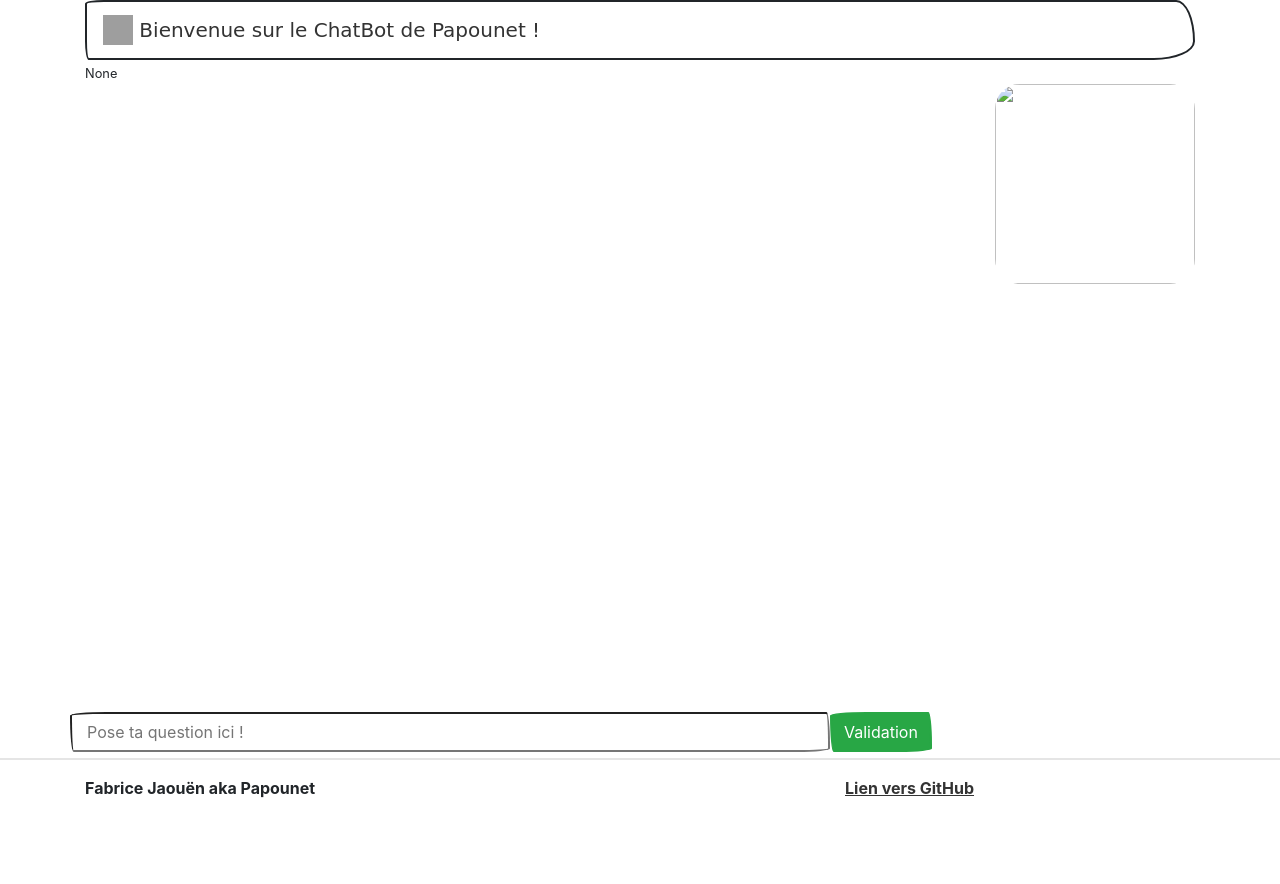
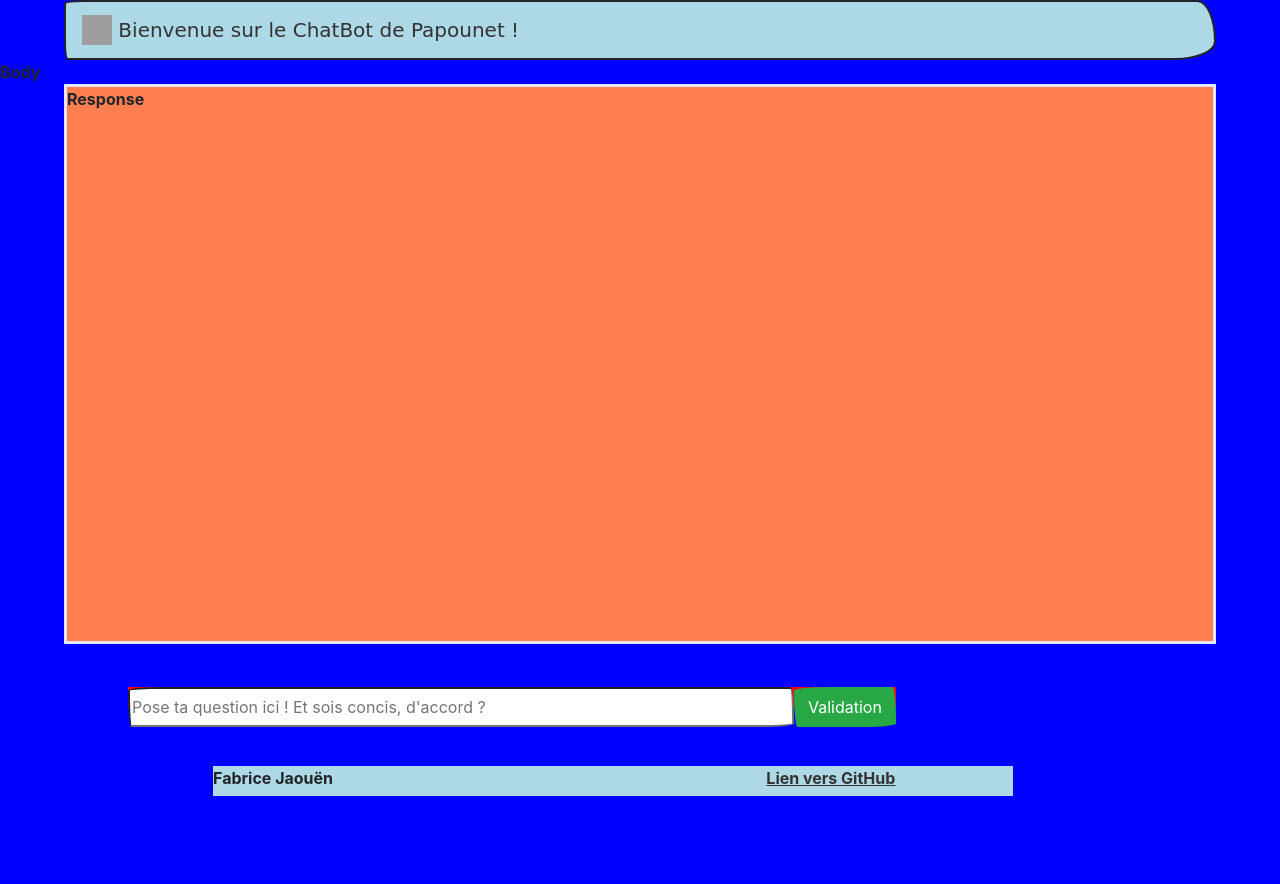
Before and after one commit to Fabrice-64/0C_Project_7, a Flask app: page / in a window 1280 px wide. Before the commit the page ends 798 px from the top, so only its background shows below. Run offline with Flask 2, Linux system fonts and the light colour scheme; some libraries are stand-ins or nearby versions; some web fonts are replaced; grey boxes are pictures that could not be loaded.

Commit message:
Draft of HTML interface up and running

```diff
--- a/chatbot/app/routes.py
+++ b/chatbot/app/routes.py
@@ -1,24 +1,18 @@
-from flask import render_template, flash, request
+from flask import render_template, request, jsonify
 from app import app
-from app.forms import QuestionForm
-from app.controller.question_parser import QuestionParser
-from app.controller.api_folder.api_wikipedia import WikipediaApi
-from app.controller.api_folder.api_google_maps import GoogleApi
+from app.controller.question_processing import QuestionProcessing
 
 
 @app.route('/')
-@app.route('/question', methods=['GET', 'POST'])
 def question():
-    question = QuestionForm()
-    wikipedia_response=""
-    google_map = ""
-    if question.validate_on_submit():
-        question_to_parse = QuestionParser()
-        request_to_send = question_to_parse.parsing_process(question.question.data)
-        parsed_question = WikipediaApi()
-        exact_location = parsed_question.push_exact_location_name(request_to_send)
-        wikipedia_response = parsed_question.from_location_to_summary(exact_location)
-        google_map = GoogleApi()
-        google_map = google_map.get_map(exact_location)
+    return render_template('question.html')
 
-    return render_template('question.html', question=question, wikipedia_response=wikipedia_response, google_map=google_map)
+
+@app.route('/process_question')
+def process_question():
+    question = request.args.get('question', "None", type=str)
+    processed_question = QuestionProcessing()
+    processed_question = processed_question.question_processing(question)
+    return jsonify(result=processed_question[0],
+                   wikipedia_response=processed_question[1],
+                   google_map=processed_question[2])
--- a/chatbot/app/templates/base.html
+++ b/chatbot/app/templates/base.html
@@ -3,22 +3,37 @@
 <html>
     <head>
         <meta charset="utf-8" />
-        <!--<link rel="stylesheet" href="./bootstrap/styles/bootstrap.min.css">-->
+        <script type=text/javascript>
+            $SCRIPT_ROOT = {{ request.script_root|tojson|safe }};
+        </script>
+         <script src="{{ url_for('static', filename='jquery-3.5.1.min.js') }}"></script>
+         <script src="{{ url_for('static', filename='scripts/bootstrap.min.js') }}"></script>
         <link rel="stylesheet" href="{{ url_for('static', filename='styles/bootstrap.min.css') }}">
         <meta name="viewport" content="width=device-width, initial-scale=1, shrink-to-fit=no">
         <title>ChatBot de Papounet</title>
+        <style>
+            navigation_bar{
+               background-color:white;
+               position:fixed;
+               top:0rem;
+               height:fit-content
+
+            }
+            dialog_flow{
+                font-size:small;
+                padding-block-start: 5em;
+            }
+        </style>
+
     </head>
 
     <body>
-        <div class="container">
-       <nav class="navbar">
-           <a class="navbar-brand" href="#">
+        <navigation_bar class="container">
+                <a class="navbar-brand" href="#">
                <img src="{{ url_for('static', filename='face_co.png') }}" width="30" height="30" class="d-inline-block align-top" alt=picture">
                Bienvenue sur le ChatBot de Papounet !
-           </a>
-       </nav>
-        </div>
-            {% block dialogue %}{% endblock %}
+                </a>
+        </navigation_bar>
             {% block question %}{% endblock %}
             <footer class="fixed-bottom">
                 <hr>
@@ -32,8 +47,5 @@
                     </div>
                 </div>
             </footer>
-
-        <script src="{{ url_for('static', filename='jquery-3.5.1.min.js') }}"></script>
-        <script src="{{ url_for('static', filename='scripts/bootstrap.min.js') }}"></script>
     </body>
 </html>
--- a/chatbot/app/templates/question.html
+++ b/chatbot/app/templates/question.html
@@ -1,33 +1,146 @@
-{% extends "base.html" %}
+<!DOCTYPE html>
+<html>
+    <head>
+      <script type=text/javascript>
+        $SCRIPT_ROOT = {{ request.script_root|tojson|safe }};
+      </script>
+      <script src="{{ url_for('static', filename='jquery-3.5.1.min.js') }}"></script>
+      <script src="{{ url_for('static', filename='scripts/bootstrap.min.js') }}"></script>
+      <link rel="stylesheet" href="{{ url_for('static', filename='styles/bootstrap.min.css') }}">
+      <meta name="viewport" content="width=device-width, initial-scale=1, shrink-to-fit=no">
 
-{% block dialogue %}
+    <title>ChatBot de Papounet</title>
+    <script type=text/javascript>
+      $SCRIPT_ROOT = {{ request.script_root|tojson|safe }};
+  </script>
+  <script type="text/javascript">
+    $(function() {
+      $("#validate").bind('click', function(){
+        $.getJSON($SCRIPT_ROOT + '/process_question', {
+        question: $('input[name="question"]').val()
+        }, function(data){
+          var request = $("#question").val();
+          $("#dialogue_flow").append('<p class="col-4 float-left">' + request + '</p>\
+          <p class="col-4">' + data.wikipedia_response +'</p><p class="col-4"><img src='+ data.google_map +' width="100%" height="100%"></p>');
+        });
+
+
+
+
+    });
+    });
+  </script>
+
+        <style>
+          navigation_bar {
+            background-color: lightblue;
+            width: 90%;
+            margin-left: 5%;
+          }
+          body {
+            transform: rotate(0);
+            background-color: blue;
+
+          }
+          #page-container {
+            position: relative;
+            min-height: 100vh;
+          }
+
+          dialogue {
+            display: inline-block;
+            transform:rotate(0);
+            overflow-y: scroll;
+            position: relative;
+            border: solid;
+            border-color: lavender;
+            display: block;
+            width: 90%;
+            height: 70vh;
+            margin-left: 5%;
+            background-color: blanchedalmond;
+          }
+          response {
+            display: inline-block;
+            width: 100%;
+            height: 70vh;
+            background-color: coral;
+          }
+
+          question_field {
+            background-color: red;
+            height: 20px;
+            position: absolute;
+            bottom: 20%;
+            margin-left: 10%;
+          }
+          p {
+            padding: 1em;
+            border: solid;
+            border-color: darkblue;
+            vertical-align: top;
+            position: absolute;
+            overflow-y: scroll;
+            width: 100%;
+            height: auto;
+            background-color: chartreuse;
+            margin: 0%;
+            font-size: small;
+          }
+
+          .page-footer {
+            background-color: lightblue;
+            width: 100vh;
+            margin-left: 10%;
+            position: absolute;
+            bottom: 10%;
+            height: 30px;
+          }
+
+        </style>
+    </head>
+    <navigation_bar class="navbar">
+      <a class="navbar-brand" href="#">
+          <img src="{{ url_for('static', filename='face_co.png') }}" width="30" height="30" class="d-inline-block align-top" alt=picture">
+           Bienvenue sur le ChatBot de Papounet !
+      </a>
+    </navigation_bar>
+
+
+    <body> Body
+      <div id="page-container">
+      <dialogue>
+        <response>Response
         <div class="container">
           <div class="row">
+            <div class="row align-items-start" id="dialogue_flow"></div>
 
-            <div class="col-6"><small>{{ question.question.data }}</small></div>
-
-            <div class="col-6 offset-6"><small>{{ wikipedia_response }}</small></div>
-    </div>
-
-        <img src="{{ google_map }}" class="rounded float-right" width="200" height="200">
 
             </div>
-{% endblock %}
+          </div>
+        </div>
+        </response>
 
-{% block question %}
-<div id = "bottom">
-<footer class="fixed-bottom">
+      </dialogue>
+      <question_field>
         <div class="container">
-        <div class="pb-5">
-            <form action="/question" method="GET">
           <div class="row">
-                <input class="col-8" type="text" id="question" name="question" maxlength="140" placeholder="Pose ta question ici !">
-                <button type="submit" class="btn btn-success" formmethod="POST">Validation</button>
-                {{ question.hidden_tag() }}
+            <input type=text name=question id=question size=60 maxlength="140" placeholder="Pose ta question ici ! Et sois concis, d'accord ?" autofocus;>
+            <a href=# id=validate class="btn btn-success">Validation</a>
           </div>
-            </form>
+        </div>
+      </question_field>
+      <div class="container d-none d-sm-none d-md-block">
+        <footer class="page-footer">
+          <div class="row justify-content-between">
+              <div class="col-4"> Fabrice Jaouën</div>
+                <div class="col-4 offset-4">
+                  <a href="https://github.com/Fabrice-64/OC_Project_7"> Lien vers GitHub</a>
                 </div>
           </div>
         </footer>
       </div>
-{% endblock %}
+
+    </div>
+  </body>
+    </html>
```
Lines whose indentation alone changed are shown as unchanged.
